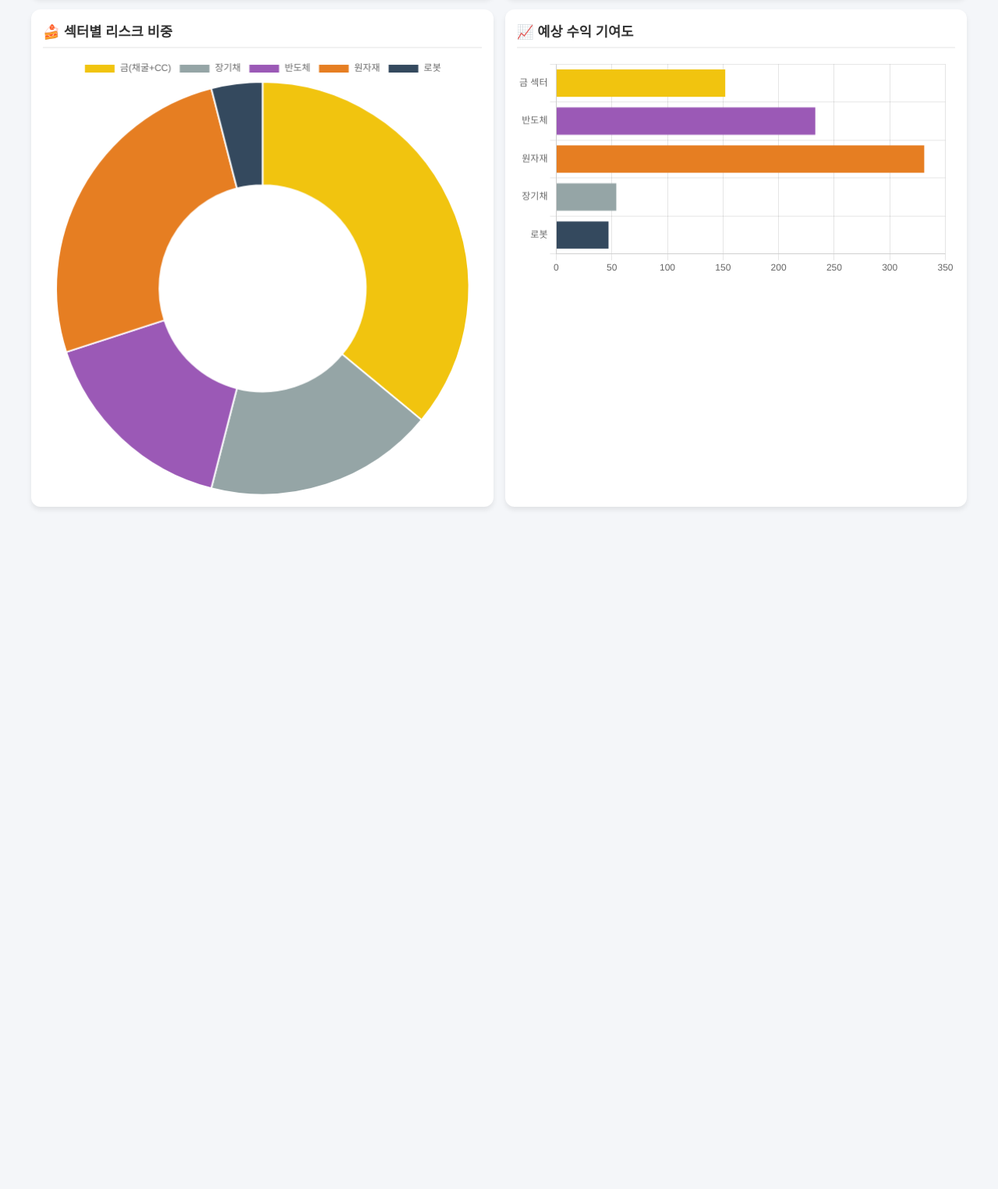
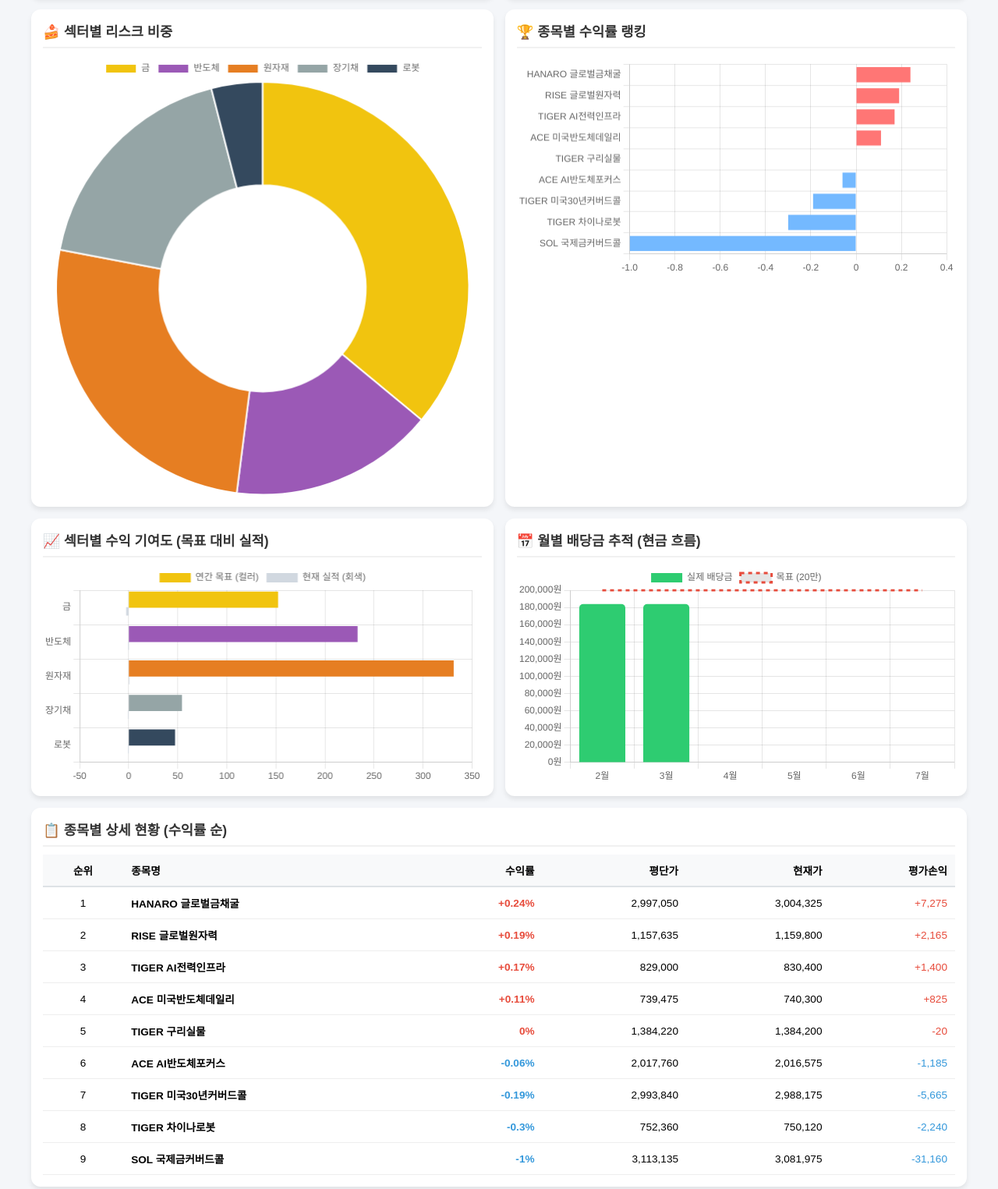
Before and after one commit to ggogoeun-hub/finance_report_2026, a plain HTML site: page index.html in a window 1280 px wide. Shown: the part 565-2090 px from the top of the page at 78% size. Before the commit the page ends 1230 px from the top, so only its background shows below. Drawn offline with nearby package versions, Linux system fonts and the light colour scheme.

Commit message:
Add files via upload

```diff
--- a/index.html
+++ b/index.html
@@ -6,137 +6,207 @@
     <title>고은이의 2026 연금 포트폴리오 성과 추적 대시보드</title>
     <script src="https://cdn.jsdelivr.net/npm/chart.js"></script>
     <style>
-        /* 여백 최적화 및 기본 폰트 설정 */
         body { font-family: 'Noto Sans KR', sans-serif; background-color: #f4f6f9; padding: 15px; margin: 0; }
         .container { max-width: 1200px; margin: 0 auto; }
         .header { text-align: center; margin-bottom: 20px; }
-        .header h1 { margin: 10px 0; font-size: 1.6rem; }
+        .header h1 { margin: 10px 0; font-size: 1.6rem; color: #2c3e50; }
         .header p { margin: 5px 0; color: #666; font-size: 0.9rem; }
-
-        /* 요약 박스 (Stat Box) 설정 */
         .stat-box { display: flex; flex-wrap: wrap; justify-content: space-between; margin-bottom: 15px; gap: 10px; }
         .stat { background: #fff; padding: 12px; border-radius: 10px; text-align: center; box-shadow: 0 2px 4px rgba(0,0,0,0.05); flex: 1; min-width: 140px; }
         .stat h3 { margin: 0; color: #777; font-size: 0.85rem; }
         .stat p { margin: 5px 0 0; font-size: 1.25rem; font-weight: bold; color: #2c3e50; }
         .highlight { color: #e74c3c !important; }
-
-        /* 그리드 및 카드 설정 */
-        .grid { display: grid; grid-template-columns: 1fr 1fr; gap: 15px; }
+        .grid { display: grid; grid-template-columns: 1fr 1fr; gap: 15px; margin-bottom: 15px; }
         .card { background: white; padding: 15px; border-radius: 12px; box-shadow: 0 4px 6px rgba(0,0,0,0.08); }
         h2 { font-size: 1.1rem; color: #333; border-bottom: 2px solid #f1f1f1; padding-bottom: 8px; margin-top: 0; margin-bottom: 10px; }
-
-        /* 모바일 대응 (반응형) */
-        @media (max-width: 768px) {
-            body { padding: 10px; }
-            .header h1 { font-size: 1.4rem; }
-            .stat-box { gap: 8px; }
-            .stat { min-width: 45%; padding: 10px; } /* 모바일에서 2개씩 배치 */
-            .grid { grid-template-columns: 1fr; } /* 모바일에서 1단으로 변경 */
-            .card { padding: 12px; }
-        }
+        .table-container { overflow-x: auto; }
+        table { width: 100%; border-collapse: collapse; font-size: 0.85rem; text-align: right; }
+        th { background: #f8f9fa; border-bottom: 2px solid #dee2e6; padding: 10px; }
+        td { padding: 10px; border-bottom: 1px solid #eee; }
+        @media (max-width: 768px) { .grid { grid-template-columns: 1fr; } .stat { min-width: 45%; } }
     </style>
 </head>
 <body>
     <div class="container">
         <div class="header">
             <h1>🚀 고은이의 2026 연금 포트폴리오</h1>
-            <p>기준일: 2026.02.06 | 투자금: 1,693만원</p>
+            <p>기준일: 2026.02.09 | 초기 투자금: 1,693만원</p>
         </div>
 
         <div class="stat-box">
-            <div class="stat"><h3>현재 총평가액</h3><p>1,693만원</p></div>
+            <div id="stat-current-total" class="stat"><h3>현재 총평가액</h3><p>-</p></div>
             <div class="stat"><h3>예상 연말액</h3><p>2,735만원</p></div>
             <div class="stat"><h3>월 예상 배당</h3><p>18.4만원</p></div>
-            <div class="stat"><h3>목표 달성률</h3><p class="highlight">55%</p></div>
+            <div id="stat-total-profit" class="stat"><h3>전체 수익률</h3><p class="highlight">-</p></div>
         </div>
 
         <div class="grid">
             <div class="card">
-                <h2>📊 월별 자산 성장 (자본이득+배당)</h2>
+                <h2>📊 자산 성장 가이드라인 (1년)</h2>
                 <canvas id="assetChart"></canvas>
             </div>
             <div class="card">
-                <h2>💰 월배당 vs 목표(33.5만)</h2>
-                <canvas id="divChart"></canvas>
+                <h2>📈 Weekly Tracker (총자산 수익 추적)</h2>
+                <canvas id="weeklyTotalTrackerChart"></canvas>
             </div>
             <div class="card">
                 <h2>🍰 섹터별 리스크 비중</h2>
                 <canvas id="sectorChart"></canvas>
             </div>
             <div class="card">
-                <h2>📈 예상 수익 기여도</h2>
-                <canvas id="gainChart"></canvas>
+                <h2>🏆 종목별 수익률 랭킹</h2>
+                <canvas id="performanceChart"></canvas>
+            </div>
+        </div>
+
+        <div class="grid">
+            <div class="card">
+                <h2>📈 섹터별 수익 기여도 (목표 대비 실적)</h2>
+                <canvas id="contributionChart"></canvas>
+            </div>
+            <div class="card">
+                <h2>📅 월별 배당금 추적 (현금 흐름)</h2>
+                <canvas id="dividendTrackerChart"></canvas>
+            </div>
+        </div>
+
+        <div class="card">
+            <h2>📋 종목별 상세 현황 (수익률 순)</h2>
+            <div class="table-container">
+                <table>
+                    <thead>
+                        <tr>
+                            <th style="text-align:center;">순위</th>
+                            <th style="text-align:left;">종목명</th>
+                            <th>수익률</th>
+                            <th>평단가</th>
+                            <th>현재가</th>
+                            <th>평가손익</th>
+                        </tr>
+                    </thead>
+                    <tbody id="portfolio-table-body"></tbody>
+                </table>
             </div>
         </div>
     </div>
 
     <script>
-        const labels = ['2월', '3월', '4월', '5월', '6월', '7월', '8월', '9월', '10월', '11월', '12월', '1월'];
-        const totalAssets = [1779, 1865, 1952, 2039, 2125, 2212, 2299, 2386, 2473, 2561, 2648, 2735];
-        const monthlyDiv = Array(12).fill(18.4);
-        const targetDiv = Array(12).fill(33.5);
+        // --- 1. 데이터 정의 ---
+        const rawData = [
+            { name: 'HANARO 글로벌금채굴', avgPrice: 2997050, currentPrice: 3004325, sector: '금' },
+            { name: 'RISE 글로벌원자력', avgPrice: 1157635, currentPrice: 1159800, sector: '원자재' },
+            { name: 'TIGER AI전력인프라', avgPrice: 829000, currentPrice: 830400, sector: '원자재' },
+            { name: 'ACE 미국반도체데일리', avgPrice: 739475, currentPrice: 740300, sector: '반도체' },
+            { name: 'TIGER 구리실물', avgPrice: 1384220, currentPrice: 1384200, sector: '원자재' },
+            { name: 'ACE AI반도체포커스', avgPrice: 2017760, currentPrice: 2016575, sector: '반도체' },
+            { name: 'TIGER 미국30년커버드콜', avgPrice: 2993840, currentPrice: 2988175, sector: '장기채' },
+            { name: 'TIGER 차이나로봇', avgPrice: 752360, currentPrice: 750120, sector: '로봇' },
+            { name: 'SOL 국제금커버드콜', avgPrice: 3113135, currentPrice: 3081975, sector: '금' }
+        ];
 
-        // 1. 자산 성장 차트
+        const targetGains = { '금': 152, '반도체': 233, '원자재': 331, '장기채': 54, '로봇': 47 };
+        const sectorColors = ['#f1c40f', '#9b59b6', '#e67e22', '#95a5a6', '#34495e'];
+
+        // 데이터 계산
+        const totalAvg = rawData.reduce((sum, item) => sum + item.avgPrice, 0);
+        const totalCurrent = rawData.reduce((sum, item) => sum + item.currentPrice, 0);
+        const processedData = rawData.map(item => {
+            const profitRate = ((item.currentPrice - item.avgPrice) / item.avgPrice * 100).toFixed(2);
+            return { ...item, profitRate: parseFloat(profitRate), profitAmount: item.currentPrice - item.avgPrice };
+        }).sort((a, b) => b.profitRate - a.profitRate);
+
+        const actualGainsBySector = {};
+        processedData.forEach(item => {
+            actualGainsBySector[item.sector] = (actualGainsBySector[item.sector] || 0) + (item.profitAmount / 10000);
+        });
+
+        // 요약 정보 업데이트
+        document.querySelector('#stat-current-total p').innerText = (totalCurrent/10000).toFixed(1) + '만원';
+        document.querySelector('#stat-total-profit p').innerText = ((totalCurrent-totalAvg)/totalAvg*100).toFixed(2) + '%';
+
+        // --- 2. 차트 렌더링 ---
+
+        // A. 자산 성장 가이드
         new Chart(document.getElementById('assetChart'), {
             type: 'line',
             data: {
-                labels: labels,
-                datasets: [{
-                    label: '총 자산 (만원)',
-                    data: totalAssets,
-                    borderColor: '#3498db',
-                    backgroundColor: 'rgba(52, 152, 219, 0.1)',
-                    fill: true,
-                    tension: 0.4
-                }]
-            },
-            options: { plugins: { legend: { display: false } } }
+                labels: ['2월', '3월', '4월', '5월', '6월', '7월', '8월', '9월', '10월', '11월', '12월', '1월'],
+                datasets: [{ label: '목표 자산', data: [1779, 1865, 1952, 2039, 2125, 2212, 2299, 2386, 2473, 2561, 2648, 2735], borderColor: '#3498db', fill: true, backgroundColor: 'rgba(52, 152, 219, 0.1)', tension: 0.4 }]
+            }
         });
 
-        // 2. 배당 차트
-        new Chart(document.getElementById('divChart'), {
+        // B. 주간 수익 추적
+        new Chart(document.getElementById('weeklyTotalTrackerChart'), {
+            type: 'line',
+            data: {
+                labels: ['월', '화', '수', '목', '금'],
+                datasets: [
+                    { label: '평가금액', data: [totalAvg*0.99, totalAvg*1.002, totalAvg*1.001, totalAvg*1.005, totalCurrent], borderColor: '#e74c3c', fill: true, backgroundColor: 'rgba(231, 76, 60, 0.1)', tension: 0.3 },
+                    { label: '매수금액', data: Array(5).fill(totalAvg), borderColor: '#2c3e50', borderDash: [5, 5], fill: false, pointRadius: 0 }
+                ]
+            }
+        });
+
+        // C. 종목별 수익률 랭킹
+        new Chart(document.getElementById('performanceChart'), {
             type: 'bar',
             data: {
-                labels: labels,
-                datasets: [{
-                    label: '현재 월배당',
-                    data: monthlyDiv,
-                    backgroundColor: '#2ecc71'
-                }, {
-                    label: '목표치 (33.5만)',
-                    data: targetDiv,
-                    type: 'line',
-                    borderColor: '#e74c3c',
-                    borderDash: [5, 5]
-                }]
+                labels: processedData.map(d => d.name),
+                datasets: [{ data: processedData.map(d => d.profitRate), backgroundColor: processedData.map(d => d.profitRate >= 0 ? '#ff7675' : '#74b9ff') }]
             },
-            options: { plugins: { legend: { display: false } } }
+            options: { indexAxis: 'y', plugins: { legend: { display: false } } }
         });
 
-        // 3. 섹터 차트
+        // D. 섹터별 수익 기여도 (목표 강조형)
+        const sectorLabels = ['금', '반도체', '원자재', '장기채', '로봇'];
+        new Chart(document.getElementById('contributionChart'), {
+            type: 'bar',
+            data: {
+                labels: sectorLabels,
+                datasets: [
+                    { label: '연간 목표 (컬러)', data: sectorLabels.map(s => targetGains[s]), backgroundColor: sectorColors, barThickness: 20 },
+                    { label: '현재 실적 (회색)', data: sectorLabels.map(s => actualGainsBySector[s] || 0), backgroundColor: '#d1d8e0', barThickness: 10 }
+                ]
+            },
+            options: { indexAxis: 'y' }
+        });
+
+        // E. 월별 배당금 추적 (신규)
+        new Chart(document.getElementById('dividendTrackerChart'), {
+            type: 'bar',
+            data: {
+                labels: ['2월', '3월', '4월', '5월', '6월', '7월'],
+                datasets: [
+                    { label: '실제 배당금', data: [184000, 184000, 0, 0, 0, 0], backgroundColor: '#2ecc71', borderRadius: 5 },
+                    { label: '목표 (20만)', data: Array(6).fill(200000), type: 'line', borderColor: '#e74c3c', borderDash: [5, 5], fill: false, pointRadius: 0 }
+                ]
+            },
+            options: { scales: { y: { beginAtZero: true, ticks: { callback: v => v.toLocaleString() + '원' } } } }
+        });
+
+        // F. 섹터 비중 도넛
         new Chart(document.getElementById('sectorChart'), {
             type: 'doughnut',
             data: {
-                labels: ['금(채굴+CC)', '장기채', '반도체', '원자재', '로봇'],
-                datasets: [{
-                    data: [36, 18, 16, 26, 4],
-                    backgroundColor: ['#f1c40f', '#95a5a6', '#9b59b6', '#e67e22', '#34495e']
-                }]
+                labels: sectorLabels,
+                datasets: [{ data: [36, 16, 26, 18, 4], backgroundColor: sectorColors }]
             }
         });
 
-        // 4. 수익 기여도 차트
-        new Chart(document.getElementById('gainChart'), {
-            type: 'bar',
-            data: {
-                labels: ['금 섹터', '반도체', '원자재', '장기채', '로봇'],
-                datasets: [{
-                    label: '예상 자본이득 (만원)',
-                    data: [152, 233, 331, 54, 47],
-                    backgroundColor: ['#f1c40f', '#9b59b6', '#e67e22', '#95a5a6', '#34495e']
-                }]
-            },
-            options: { indexAxis: 'y', plugins: { legend: { display: false } } }
+        // --- 3. 테이블 생성 ---
+        const tableBody = document.getElementById('portfolio-table-body');
+        processedData.forEach((item, index) => {
+            const row = document.createElement('tr');
+            const color = item.profitRate >= 0 ? '#e74c3c' : '#3498db';
+            row.innerHTML = `
+                <td style="text-align:center;">${index + 1}</td>
+                <td style="text-align:left;"><b>${item.name}</b></td>
+                <td style="color: ${color}; font-weight: bold;">${item.profitRate > 0 ? '+' : ''}${item.profitRate}%</td>
+                <td>${item.avgPrice.toLocaleString()}</td>
+                <td>${item.currentPrice.toLocaleString()}</td>
+                <td style="color: ${color};">${item.profitAmount > 0 ? '+' : ''}${item.profitAmount.toLocaleString()}</td>
+            `;
+            tableBody.appendChild(row);
         });
     </script>
 </body>
```
